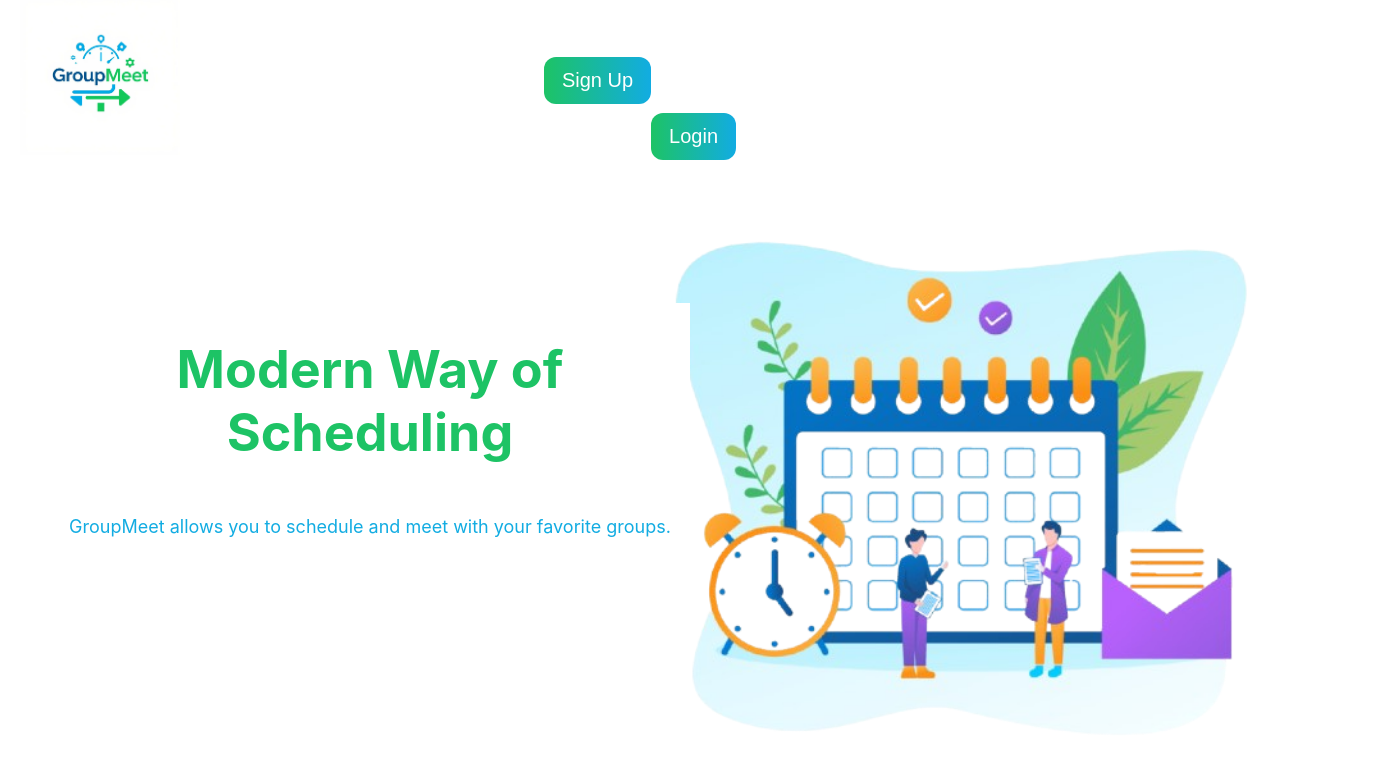
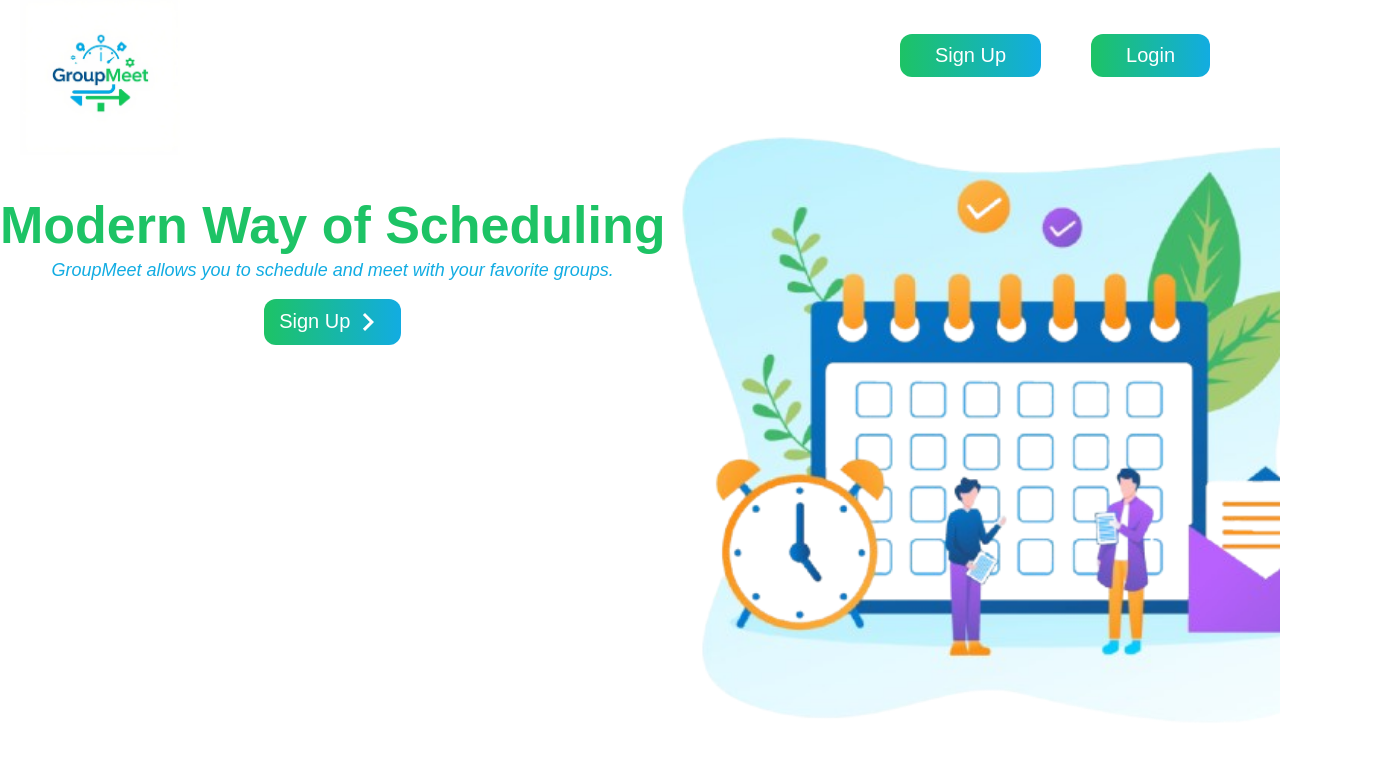
Before and after one commit to aggie-coding-club/GroupMeet, a React (Create React App) app in the folder frontend/: page / in a window 1280 px wide. Shown: the top 772 px of the page, 1400 px wide, since content can reach past the window. Built offline with nearby package versions, Linux system fonts and the light colour scheme.

Commit message:
homepage

```diff
--- a/frontend/src/App.css
+++ b/frontend/src/App.css
@@ -1,5 +1,26 @@
 .App {
   text-align: center;
+}
+
+/* @media (prefers-reduced-motion: no-preference) {
+  .App-logo {
+    animation: App-logo-spin infinite 20s linear;
+  }
+} */
+
+@import url('https://fonts.googleapis.com/css2?family=Poppins:ital,wght@0,100;0,200;0,300;0,400;0,500;0,600;0,700;0,800;0,900;1,100;1,200;1,300;1,400;1,500;1,600;1,700;1,800;1,900&display=swap');
+
+.App-header {
+  background-color: white;
+  min-height: 20vh;
+  display: flex;
+  flex-direction: row;
+  align-items: center;
+  justify-content: flex-end;
+  font-size: calc(10px + 2vmin);
+  color: #1DC365;
+  position: relative;
+  padding: 0px 20px;
 }
 
 .App-logo {
@@ -10,85 +31,85 @@
   pointer-events: none;
 }
 
-.App-logo2 {
-  height: 80vmin;
-  justify-self: flex-end;
-  align-self: flex-end;
-  margin-left: auto;
-  pointer-events: none;
-}
-
-/* @media (prefers-reduced-motion: no-preference) {
-  .App-logo {
-    animation: App-logo-spin infinite 20s linear;
-  }
-} */
-
-.App-header {
-  background-color: white;
-  min-height: 20vh;
-  display: flex;
-  flex-direction: row;
-  align-items: center;
-  justify-content: center;
-  font-size: calc(10px + 2vmin);
-  color:  #1DC365;
-  position: relative;
-}
-
-.SignUp {
-  background-color: #04AA6D; /* Green */
+.SignUp, .Login {
+  background-color: #04AA6D;
   border: none;
   color: rgb(255, 255, 255);
-  padding: 12px 18px;
-  text-align: flex-end;
+  padding: 10px 35px;
   border-radius: 12px;
   background-image: linear-gradient(to right, #1DC365, #12ACE2);
   font-size: 20px;
+  margin-left: 0px;
+  margin-right: 50px;
+  margin-top: -50px;
 }
 
-.Login {
-  background-color: #04AA6D; /* Green */
-  border: none;
-  color: rgb(255, 255, 255);
-  padding: 12px 18px;
-  text-align: flex-end;
-  justify-self: flex-end;
-  align-self: flex-end;
-  border-radius: 12px;
-  background-image: linear-gradient(to right, #1DC365, #12ACE2);
-  font-size: 20px;
-}
 
 .App-body {
   background-color: white;
   display: flex;
-  flex-direction: row;
-  align-items: center;
-  justify-content: center;
+  /* justify-content: space-between;  */
+  /* flex-direction: row; */
+  /* align-items: center;
+  justify-content: flex-start; */
   font-size: calc(10px + 2vmin);
   color:  #1DC365;
-  position: relative;
+  /* position: relative; */
+}
+
+.App-left {
+  align-items: center;
+
 }
 
 .App-text {
   background-color: white;
   display: flex;
   flex-direction: column;
+  /* align-items: center;
+  justify-content: flex-end; */
+  /* position: relative; */
+  /* left: 50px; */
+  /* margin-bottom: 100px; */
+  /* font-size: calc(10px + 2vmin); */
+  color:  #1DC365;
+  font-family: "Poppins", sans-serif;
+  font-weight: 600;
+  font-style: normal;
+  position: relative;
+}
+
+.SignUpMain {
+  border: none;
+  color: rgb(255, 255, 255);
+  padding: 5px 15px;
+  border-radius: 12px;
+  display: inline-flex;
   align-items: center;
-  justify-content: flex-end;
-  position: relative;
-  left: 50px;
-  margin-bottom: 100px;
-  font-size: calc(10px + 2vmin);
-  color:  #1DC365;
-  position: relative;
+  background-image: linear-gradient(to right, #1DC365, #12ACE2);
+  font-size: 20px;
 }
 
 .App-discription {
   color:  #12ACE2;
-  margin-bottom: 20px;
+  margin-top: -30px;
+  font-family: "Poppins", sans-serif;
+  font-weight: 300;
+  font-style: italic;
   font-size: calc(10px + 1vmin)
+}
+
+.App-logo2 {
+  height: 95vmin;
+  clip-path: inset(0 120px 0 0);
+  /* justify-self: center; */
+  /* align-self: center; */
+  /* margin-left: auto; */
+  position: absolute;
+  top: 100%;
+  transform: translateY(-100%);
+  right: -120px;
+  pointer-events: none;
 }
 
 /* .App-link {
--- a/frontend/src/App.tsx
+++ b/frontend/src/App.tsx
@@ -2,6 +2,8 @@ import React from 'react';
 import logo from './gmlogo.webp';
 import logo2 from './homephoto.webp'
 import './App.css';
+import Icon from '@mdi/react';
+import { mdiChevronRight } from '@mdi/js';
 
 function App() {
   return (
@@ -25,6 +27,7 @@ function App() {
       </header>
 
       <div className="App-body">
+        <div className="App-left">
           <div className="App-text">
             <h1>
               Modern Way of Scheduling
@@ -33,6 +36,8 @@ function App() {
               GroupMeet allows you to schedule and meet with your favorite groups.
             </p>
           </div>
+          <button className="SignUpMain">Sign Up<Icon path={mdiChevronRight} size={1.5}/></button>
+        </div>
         <img src={logo2} className="App-logo2" alt="logo2" />
       </div>
     </div>
```
Also changed, not shown: 2 other files (tests, documents, lock files or other folders). Lines whose indentation alone changed are shown as unchanged.
